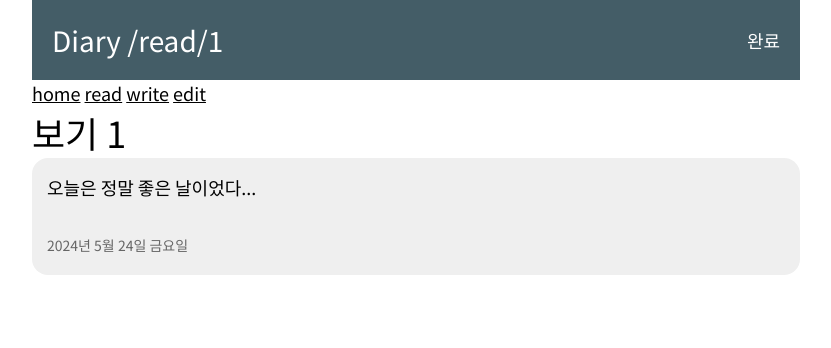
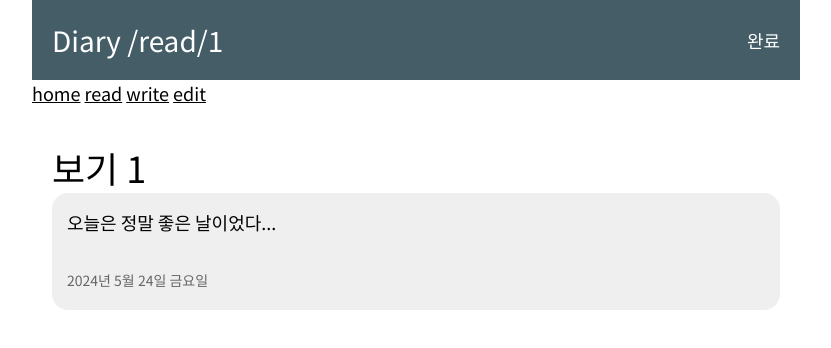
Before and after one commit to csslick/svelte-diary-app, a SvelteKit app: page /read/1 in a window 1280 px wide. Shown: the top 348 px of the page, without its empty margins (224-1055 px from the left). Built offline with nearby package versions, Linux system fonts and the light colour scheme; some icons are missing.

Commit message:
글쓰기

```diff
--- a/src/app.css
+++ /dev/null
@@ -1,66 +0,0 @@
-@import 'https://fonts.googleapis.com/css2?family=Noto+Sans+KR:wght@100..900&display=swap';
-:root {
-  --main-color: #445D67;
-  --sub-color: #F80;
-  --bg-light: #EFEFEF;
-  --text-dark: #333;
-  --text-mid: #666;
-  --text-light: #fff;
-}
-
-body {
-  font-family: "Noto Sans KR", sans-serif;
-  font-optical-sizing: auto;
-  font-weight: 400;
-  font-style: normal;
-  font-size: 18px;
-  max-width: 768px;
-  margin: 0 auto;
-}
-
-* {
-  margin: 0;
-  padding: 0;
-  box-sizing: border-box;
-}
-
-h1, h2, h3, h4, h5, h6 {
-  font-weight: 400;
-}
-
-a {
-  color: inherit;
-}
-
-.container {
-  width: 100%;
-  padding: 35px 20px;
-}
-
-.diary {
-  background: var(--bg-light);
-  border-radius: 1rem;
-  margin-bottom: 15px;
-  padding: 1rem 15px;
-}
-.diary .content {
-  margin-bottom: 30px;
-}
-.diary .bottom-info {
-  display: flex;
-  justify-content: space-between;
-  align-items: center;
-}
-.diary .bottom-info .date {
-  font-size: 14px;
-  color: var(--text-mid);
-}
-.diary .btn {
-  border: none;
-  background: transparent;
-  cursor: pointer;
-}
-
-.diary a {
-  text-decoration: none;
-}/*# sourceMappingURL=app.css.map */
--- a/src/app.scss
+++ b/src/app.scss
@@ -22,6 +22,10 @@ h1, h2, h3, h4, h5, h6 {
 }
 
 a { color: inherit; }
+
+main {
+  padding: 35px 20px;
+}
 
 .container {
   width: 100%;
--- a/src/routes/read/[id]/+page.svelte
+++ b/src/routes/read/[id]/+page.svelte
@@ -9,6 +9,7 @@
   const { content, date } = diary;
 </script>
 
+<main>
   <h1>보기 {id}</h1>
   <div class="diary">
     <p class="content">{content}</p>
@@ -24,7 +25,9 @@
       </div>
     </div>
   </div>
+</main>
 
 <style>
   .diary { cursor: auto; }
+  .content { white-space: pre-wrap; }
 </style>
```
Also changed, not shown: 1 other file (tests, documents, lock files or other folders). Lines whose indentation alone changed are shown as unchanged.
